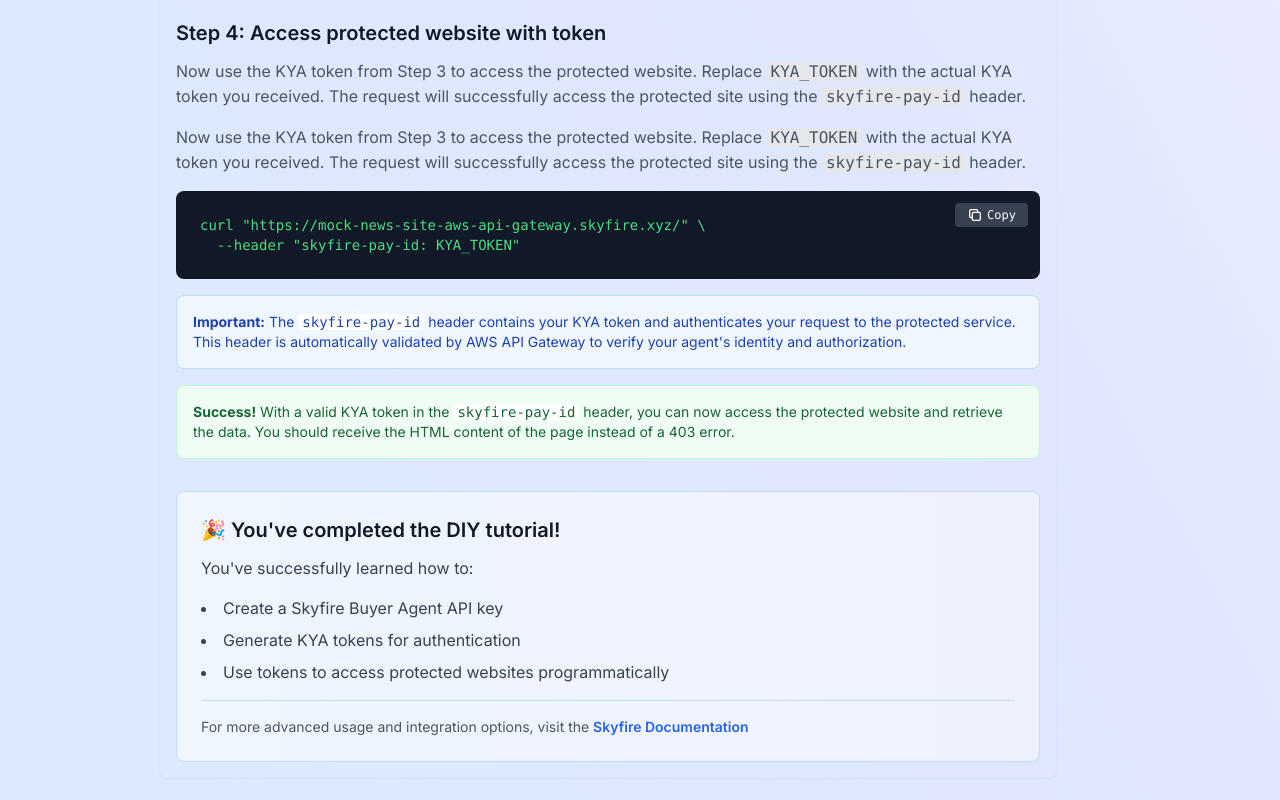
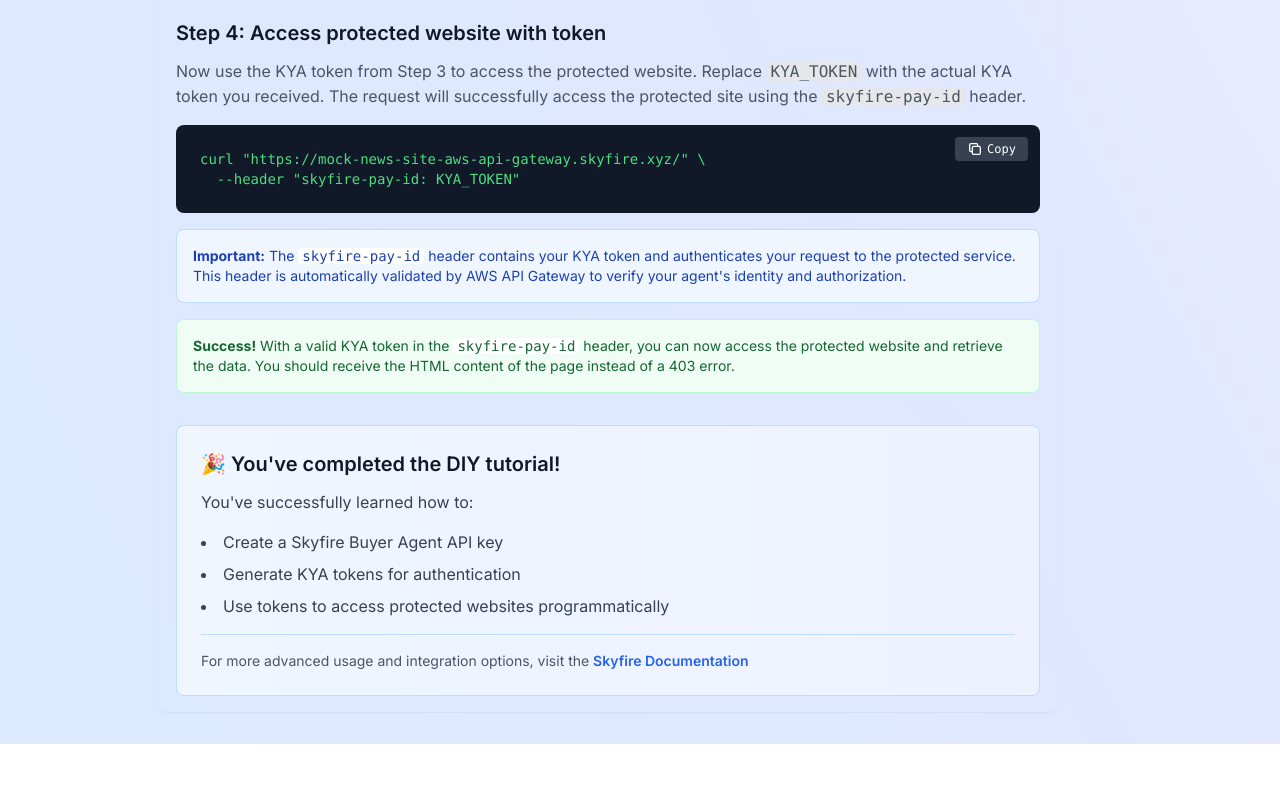
Before and after one commit to skyfire-xyz/skyfire-solutions-aws-news-crawler-demo, a Next.js app in the folder crawler-agent-fe/: page /diy in a window 1280 px wide. Shown: the part 1678-2478 px from the top of the page. After the commit the page ends 2422 px from the top, so only its background shows below. Built offline with nearby package versions, Linux system fonts and the light colour scheme.

Commit message:
SKYK-984 removes redundant content from diy

```diff
--- a/crawler-agent-fe/app/diy/page.tsx
+++ b/crawler-agent-fe/app/diy/page.tsx
@@ -323,17 +323,6 @@
                     </code>{" "}
                     header.
                   </p>
-                  <p className="text-gray-600 mb-4">
-                    Now use the KYA token from Step 3 to access the protected
-                    website. Replace{" "}
-                    <code className="bg-gray-200 px-1 rounded">KYA_TOKEN</code>{" "}
-                    with the actual KYA token you received. The request will
-                    successfully access the protected site using the{" "}
-                    <code className="bg-gray-200 px-1 rounded">
-                      skyfire-pay-id
-                    </code>{" "}
-                    header.
-                  </p>
                   <div className="bg-gray-900 text-green-400 p-6 rounded-lg font-mono text-sm overflow-x-auto relative">
                     <CopyButton text={step4Curl} />
                     <pre className="whitespace-pre-wrap break-all pr-20">
@@ -578,15 +567,6 @@
                               "Bot with Skyfire Identity - Not Allowed" ? (
                                 <>
                                   <p className="text-gray-600 mb-4">
-                                    Now use the
-                                    KYA token from Step 3 to access the protected
-                                    website. Replace{" "}
-                                    <code className="bg-gray-200 px-1 rounded">
-                                      KYA_TOKEN
-                                    </code>{" "}
-                                    with the actual KYA token you received.
-                                  </p>
-                                  <p className="text-gray-600 mb-4">
                                     Now use the KYA token from Step 3 to access the
                                     protected website. Replace{" "}
                                     <code className="bg-gray-200 px-1 rounded">
```
